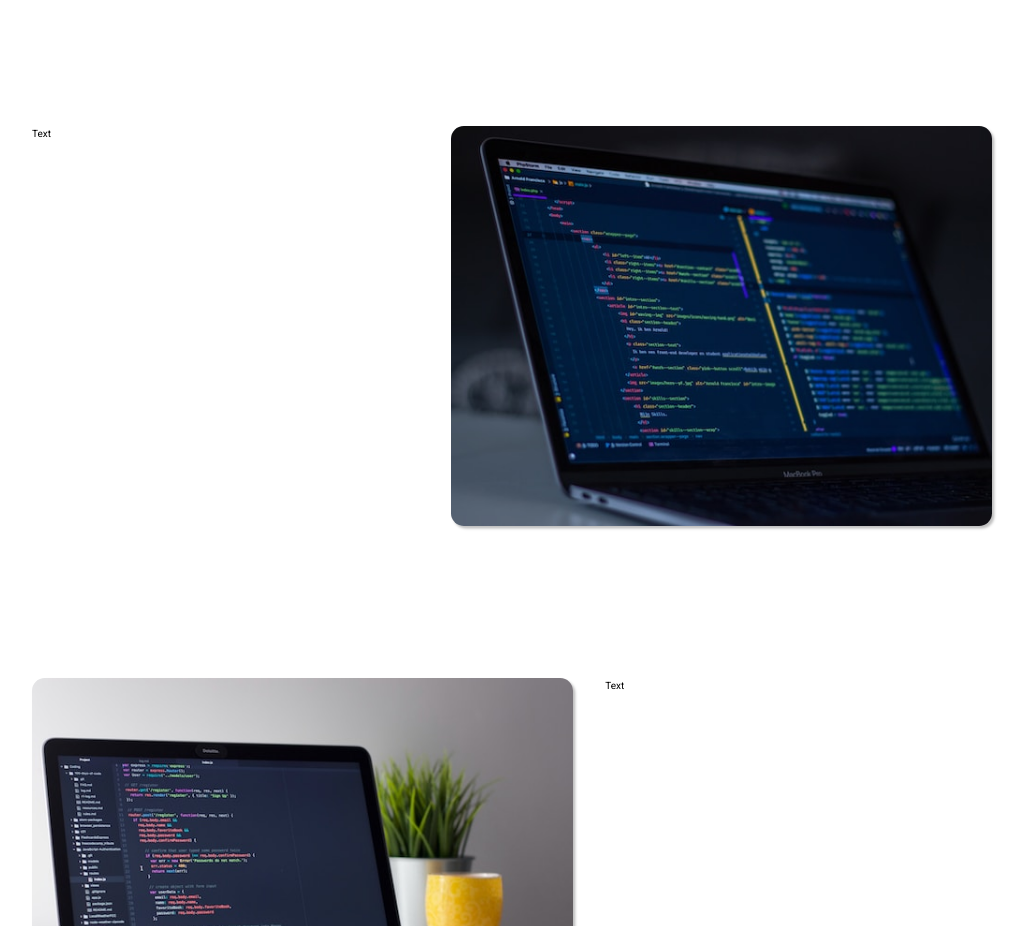
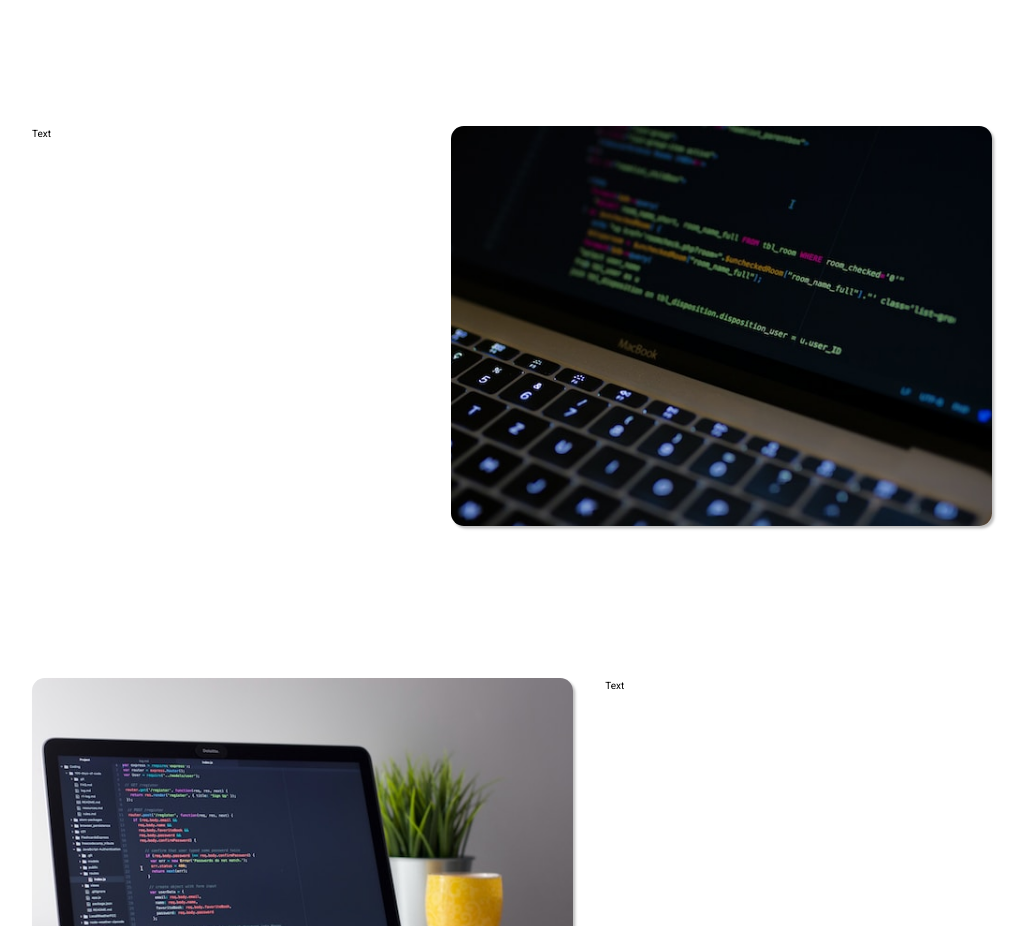
Before and after one commit to JWCTempleton/react-dev-portfolio, a React (Create React App) app in the folder react-portfolio/: page / in a window 1280 px wide. Shown: the part 1640-2566 px from the top of the page, without its empty margins (128-1154 px from the left). Built offline with nearby package versions, Linux system fonts and the light colour scheme.

Commit message:
Add new pictures to the projects section

```diff
--- a/react-portfolio/src/components/Projects.jsx
+++ b/react-portfolio/src/components/Projects.jsx
@@ -20,7 +20,7 @@ const Projects = () => {
             >
               <img
                 className="projects-photo"
-                src="./laptop-1.jpg"
+                src="./laptop-4.jpg"
                 alt="laptop"
               />
             </Tilt>
```
Also changed, not shown: react-portfolio/public/laptop-4.jpg (added).
